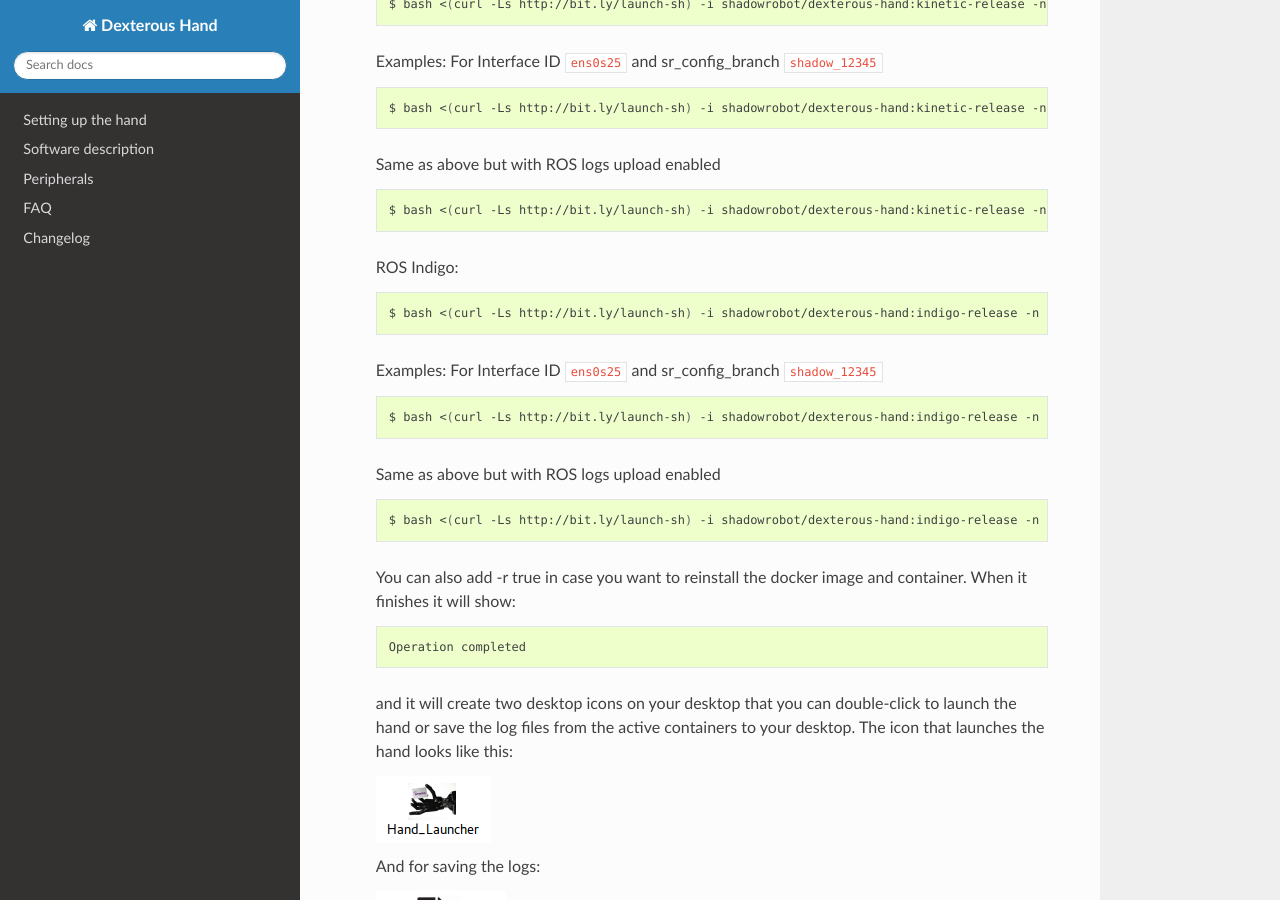
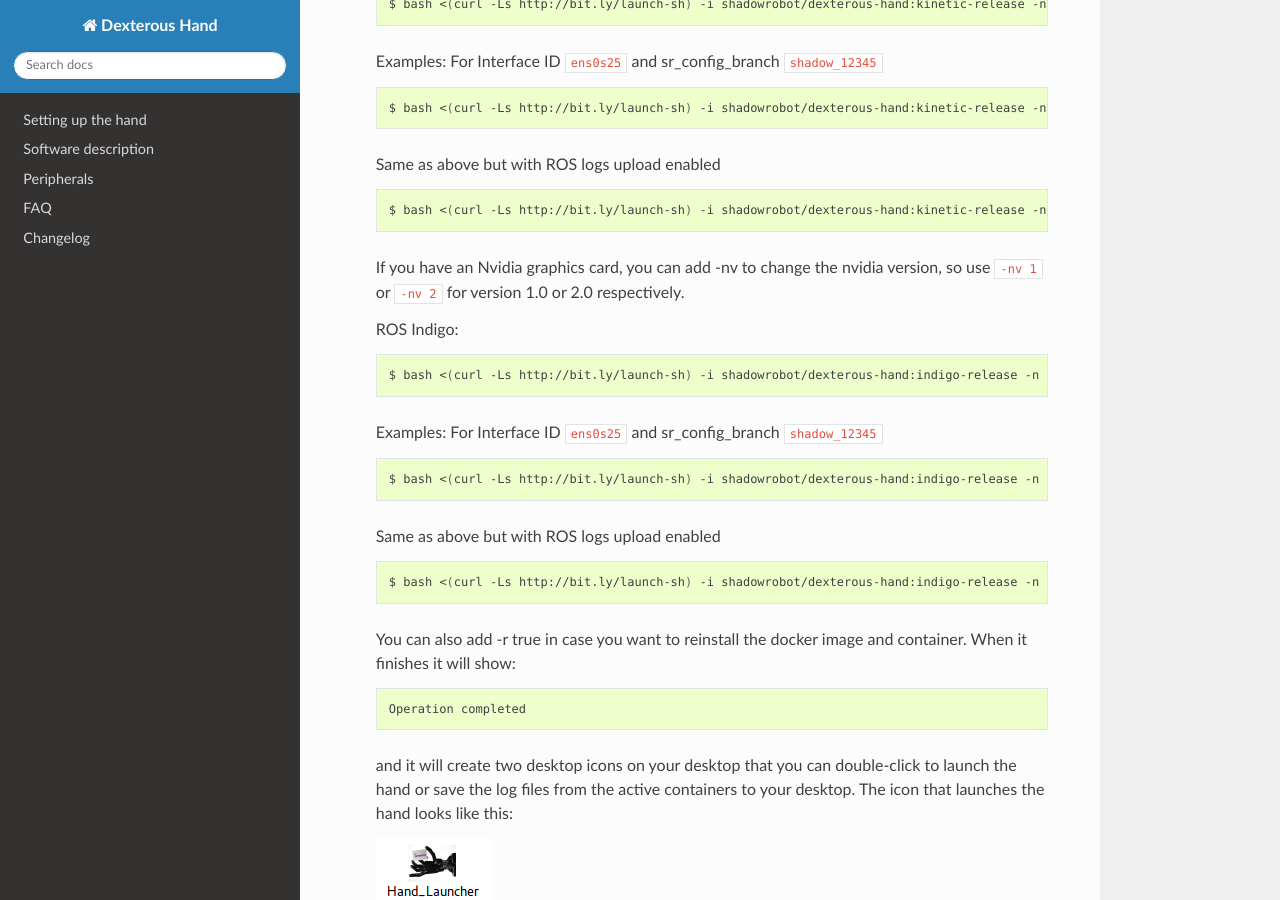
Before and after one commit to shadow-robot/sr_dexterous_hand_documentation, a Sphinx documentation site: the page built from docs/user_guide/1_setting_up_the_hand.md, in a window 1280 px wide and 900 px high, scrolled down 5250 px. Built offline with Sphinx 7.4.7 and the Read the Docs theme 2.0.0, drawn with Linux system fonts in a browser that asks for light colours.

Commit message:
Adding nvidia 2 instructions

````diff
--- a/docs/user_guide/1_setting_up_the_hand.md
+++ b/docs/user_guide/1_setting_up_the_hand.md
@@ -148,6 +148,8 @@ We have created a one-liner that is able to install Docker, download the image a
   ```bash
   $ bash <(curl -Ls http://bit.ly/launch-sh) -i shadowrobot/dexterous-hand:kinetic-release -n dexterous-hand -sn Hand_Launcher -e ens0s25 -b shadow_12345 -ck true
   ```
+
+  If you have an Nvidia graphics card, you can add -nv to change the nvidia version, so use ``-nv 1`` or ``-nv 2`` for version 1.0 or 2.0 respectively.
 
   ROS Indigo:
   ```bash
````
